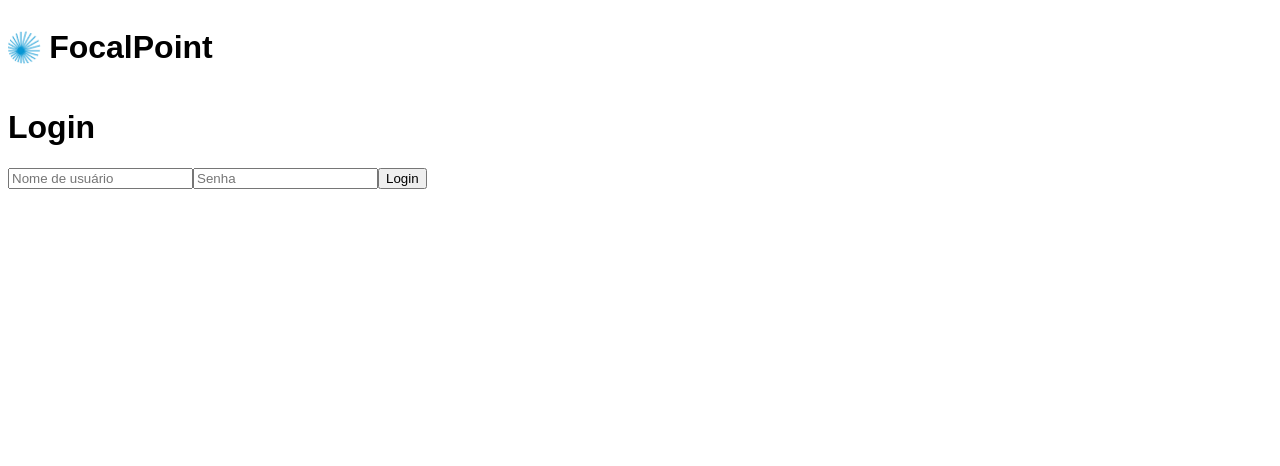
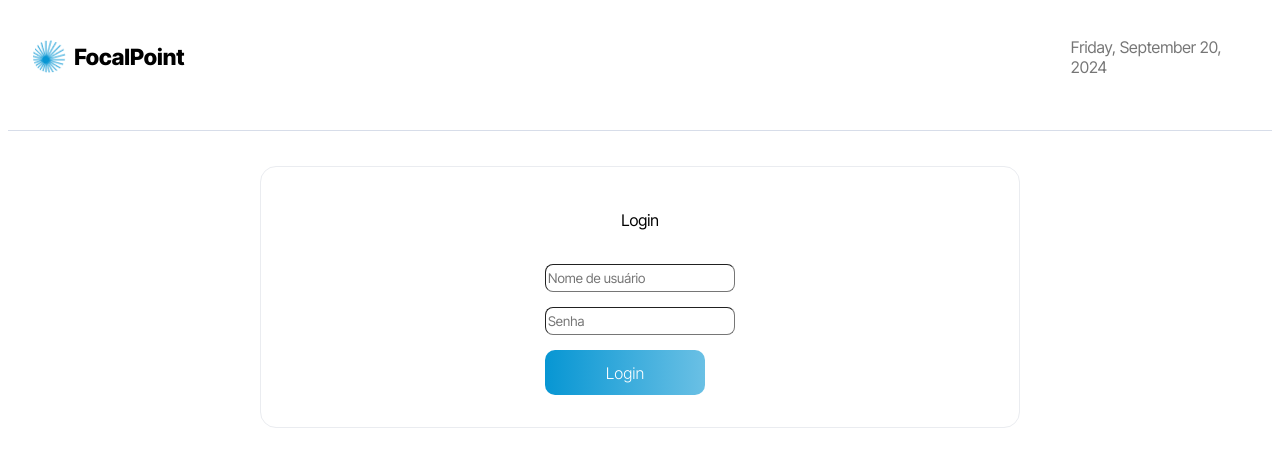
Before and after one commit to samuelgsousa/task-app, a Next.js app: page /login in a window 1280 px wide. Shown: the top 466 px of the page. Built offline with nearby package versions, Linux system fonts and the light colour scheme.

Commit message:
Corrigido CSS
Quase finalizado

```diff
--- a/src/app/components/Login.js
+++ b/src/app/components/Login.js
@@ -1,6 +1,8 @@
 "use client";
 import { useState } from 'react';
 import { useRouter } from 'next/navigation';
+import './Todo.scss';
+import './Login.scss'
 
 export default function Login() {
   const [username, setUsername] = useState('');
@@ -18,7 +20,6 @@ export default function Login() {
     });
 
     if (res.status === 200) {
-      console.log("era pra ter ido")
       router.push('/tasks'); // Redireciona para o componente de tarefas
     } else {
       setError('Credenciais inválidas');
@@ -26,7 +27,7 @@ export default function Login() {
   };
 
   return (
-    <div>
+    <div class="insertData">
       <h1>Login</h1>
       {error && <p style={{ color: 'red' }}>{error}</p>}
       <form onSubmit={handleLogin}>
--- /dev/null
+++ b/src/app/components/Login.scss
@@ -0,0 +1,42 @@
+.insertData{
+    width: 60%;
+    margin: auto;
+    border-radius: 15px;
+    border-style: solid;
+    border-width: 1.7px;
+    border-color: #EAECF0;
+    display: flex;
+    flex-direction: column;
+    align-items: center;
+    gap: 1rem;
+    list-style: none;
+    width: Fixed (272px)px;
+    height: Hug (428px)px;
+    top: 162px;
+    left: 24px;
+    padding: 32px 0px 32px 0px;
+    gap: 24px;
+    border-radius: 16px;
+    border: 1px 0px 0px 0px;
+    opacity: 0px;
+    margin-bottom: 15px;
+}
+h1{
+    color: black;
+}
+
+.insertData input{
+    height: 3vh;
+    border-radius: 8px;
+    border-width: 1px;
+}
+
+form{
+    display: flex;
+    flex-direction: column;
+    gap: 15px;
+}
+
+.wellcomeMessage{
+    visibility: hidden;
+}
--- a/src/app/components/Todo.scss
+++ b/src/app/components/Todo.scss
@@ -1,8 +1,8 @@
 
 
 $mainColor: #EAECF0;
+$commonFontColor: #0000008A;
 $buttonColor: #0796D3;
-$deleteButton: #D30707;
 
 @function lighten($color, $amount) {
     @return mix(white, $color, $amount);
@@ -13,8 +13,9 @@ text-align: center;
 }
 
 h1{
-    color: $mainColor;
-    font-size: 1.2rem;
+    color: $commonFontColor;
+    font-size: 16px;
+    font-weight: 400;
 }
 
 .taskList{
@@ -50,7 +51,7 @@ h1{
     border-color: #D7DDE9;
     border-radius: 10px;
     width: 85%;
-    height: 8vh;
+    height: 6vh;
     margin: 0;
     display: flex;
 
@@ -100,6 +101,7 @@ button{
     color: white;
     font-weight: 300;
     background: linear-gradient(to right, $buttonColor, lighten($buttonColor, 40%));
+    font-size: 16px;
 
   }
 
@@ -109,7 +111,8 @@ button{
   }
 
   .deleteButton{
-    background: linear-gradient(to right, $deleteButton, lighten($deleteButton, 20%));;
+    background: linear-gradient(90deg, #D30707 0%, #F05353 68.65%);
+
   }
 
 
@@ -193,19 +196,12 @@ button{
   }
   .buttonsContainer button{
     width: 100%;
-    height: 8vh;
+    height: 6vh;
   }
 
 
 }
 
-@media(max-width: 430px){
-  .popup.active{
-    width: 100vw;
-    height: 100vh;
-  }
-
-}
 
   .nTaskInput{
     @extend li;
@@ -236,9 +232,13 @@ button{
   cursor: pointer;
 }
 
+.checkedTasks{
+  color: $commonFontColor;
+}
+
 /* Estilo do checkbox quando marcado */
 .custom-checkbox input:checked + .checkmark {
-  background-color: #A0DCF6; /* Cor de fundo quando marcado */
+  background-color: #A0DCF6;
   border-color: #0796D3;
 }
 
@@ -259,3 +259,38 @@ button{
 .custom-checkbox input:checked + .checkmark:after {
   display: block;
 }
+
+
+
+.wellcomeMessage{
+  visibility: visible;
+
+}
+
+.addTaskBtn{
+   width: 60%;
+}
+
+
+@media(max-width: 500px){
+  .popup.active{
+    position: sticky;
+    width: 105%;
+    padding: 5%;
+    height: 100vh;
+    margin: 0px;
+    translate: none;
+    border-radius: 0%;
+    margin: 0px;
+    transform: translate(-3%, -50%);
+  }
+
+  .buttonsContainer button{
+    height: 8vh;
+  }
+
+  .taskList li{
+    width: 80%;
+  }
+
+}
--- a/src/app/globals.css
+++ b/src/app/globals.css
@@ -1,23 +1,65 @@
+@import url('https://fonts.googleapis.com/css2?family=Inter+Tight:ital,wght@0,100..900;1,100..900&display=swap');
+
 *{
-    font-family: Arial, Helvetica, sans-serif;
+    font-family: 'Inter Tight';
 }
 
+.logoContainer{
+    display: flex;
+    gap: 8px;
+    align-items: center;
+    flex: 1;
+}
 
 header{
     display: flex;
     gap: 8px;
     align-items: center;
-    padding: 0px, 0px, 24px, 0px;
+    width: Hug (1,328px)px;
+    height: Hug (60px)px;
+    top: 24px;
+    left: 56px;
+    padding: 0px 0px 24px 0px;
+    gap: 25%;
+    border: 0px 0px 1px 0px;
+    opacity: 0px;
+    border-bottom-style: solid;
+    border-width: 1px;
+    border-color: #D7DDE9;
+    margin-bottom: 35px;
+    justify-content: space-evenly;
+    padding-left: 25px;
+    padding-right: 25px;
 }
 
+@media(max-width: 600px){
+    header{
+        flex-direction: column;
+        align-items: baseline;
+    }
+
+    header h2{
+        font-size: 16px;
+        font-weight: 500;
+    }
+}
+
+
 header h1{
+    font-size: 1.4rem;
     color: black;
+    font-weight: 750;
+}
+
+header span{
+    color: #0000008A
 }
 
 .logo{
     width: 33.17px;
     height: 33px;
     top: 1.5px;
+
 }
 
 body{
--- a/src/app/layout.js
+++ b/src/app/layout.js
@@ -1,5 +1,7 @@
+"use client";
 import localFont from "next/font/local";
 import "./globals.css";
+import { useState, useEffect } from "react";
 
 const geistSans = localFont({
   src: "./fonts/GeistVF.woff",
@@ -12,22 +14,40 @@ const geistMono = localFont({
   weight: "100 900",
 });
 
-export const metadata = {
-  title: "Create Next App",
-  description: "Generated by create next app",
-};
+// export const metadata = {
+//   title: "Create Next App",
+//   description: "Generated by create next app",
+// };
 
-export default function RootLayout({ children }) {
+export default function RootLayout({ children, isPopupOpen, confirmDeletePopup }) {
+
+  const blurClass = isPopupOpen || confirmDeletePopup ? 'blur' : '';
+
+  const [date, setDate] = useState('');
+
+  useEffect(() => {
+    const today = new Date();
+    const options = { weekday: 'long', year: 'numeric', month: 'long', day: 'numeric' };
+    setDate(today.toLocaleDateString(undefined, options));
+  }, []);
+
   return (
     <html lang="en">
       <body className={`${geistSans.variable} ${geistMono.variable}`}>
-        <header>
-        <img src="/Logomark.png" alt="logo" class="logo"/>
-        <h1>FocalPoint</h1>
+        <header className={blurClass}>
+
+        <div class="logoContainer">
+          <img src="/Logomark.png" alt="logo" class="logo"/>
+          <h1>FocalPoint</h1>
+        </div>
+
+        <h2 class="wellcomeMessage">Bem vindo de volta, Marcus</h2>
+
+        <div>
+          <span>{date}</span>
+        </div>
         </header>
-
         {children}
-
       </body>
     </html>
   );
```
Also changed, not shown: src/app/components/Todo.js (+6 -8 lines), public/delete-icon.svg.
